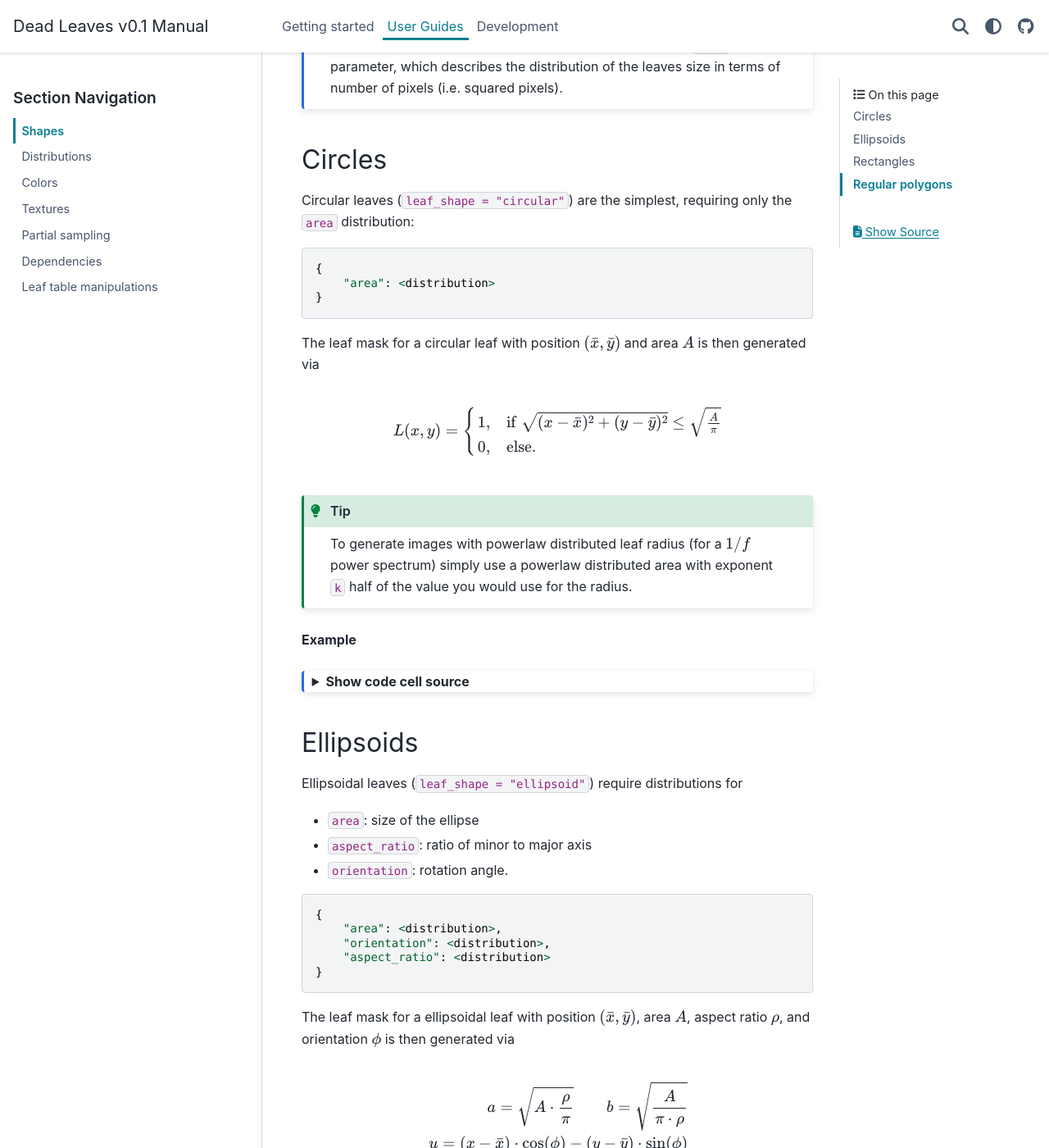
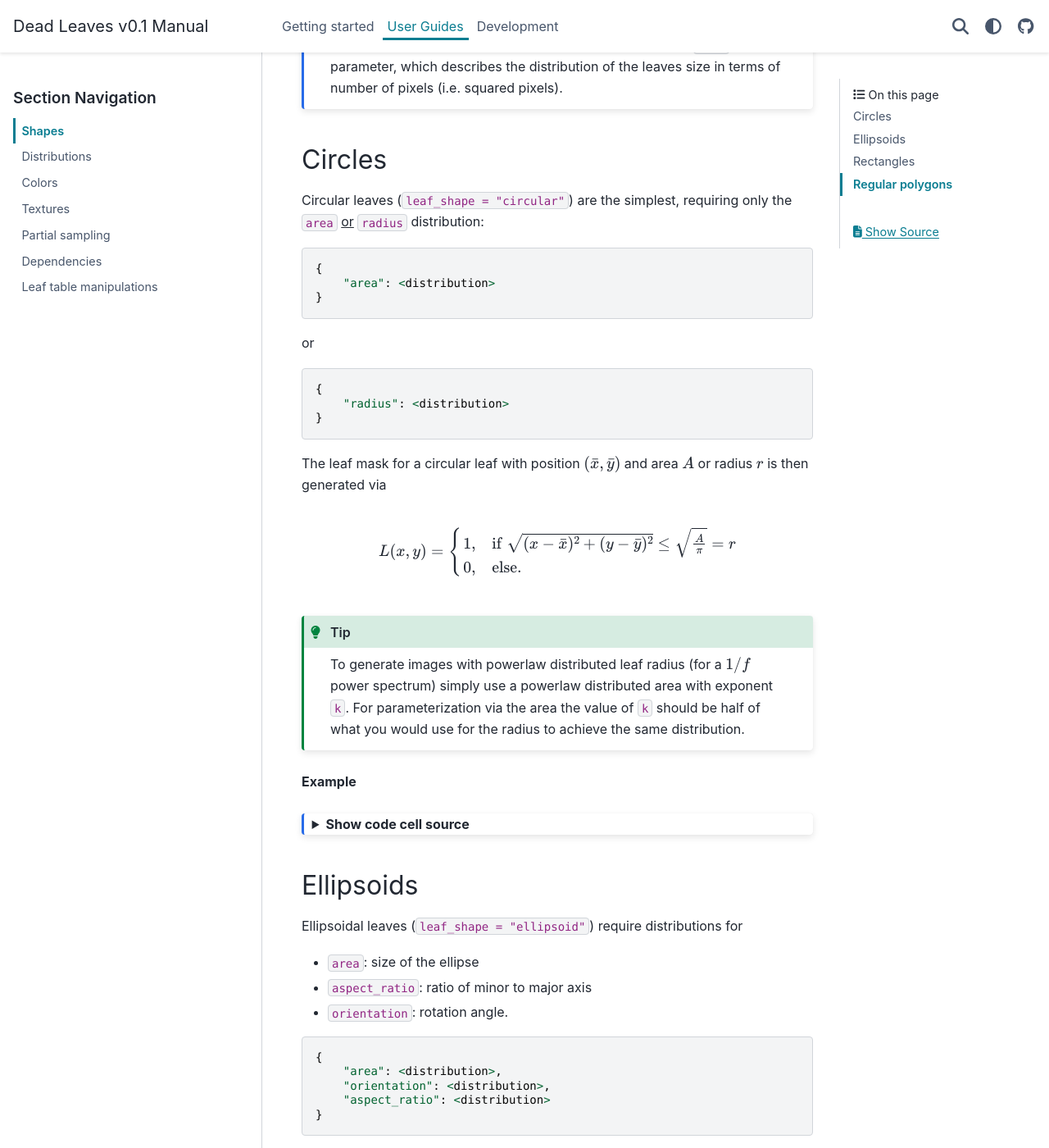
Before and after one commit to ag-perception-wallis-lab/deadleaves, a Sphinx documentation site: the page built from docs/user_guides/shapes.md, in a window 1280 px wide and 1400 px high, scrolled down 549 px. Shown: the whole window at 82% size. Built offline with Sphinx 7.4.7 and the PyData theme 0.15.4, drawn with Linux system fonts in a browser that asks for light colours; pages that are not in the unit, such as notebooks, are missing from menus.

Commit message:
Adjust docs to parameterization via radius or area

````diff
--- a/docs/user_guides/shapes.md
+++ b/docs/user_guides/shapes.md
@@ -28,7 +28,7 @@ For comparability all shape sizes are parameterized via an `area` parameter, whi
 
 ## Circles
 
-Circular leaves (`leaf_shape = "circular"`) are the simplest, requiring only the `area` distribution:
+Circular leaves (`leaf_shape = "circular"`) are the simplest, requiring only the `area` <u>or</u> `radius` distribution:
 
 ```python
 {
@@ -36,17 +36,26 @@ Circular leaves (`leaf_shape = "circular"`) are the simplest, requiring only the
 }
 ```
 
-The leaf mask for a circular leaf with position $(\bar{x},\bar{y})$ and area $A$ is then generated via
+or
+
+```python
+{
+    "radius": <distribution>
+}
+```
+
+The leaf mask for a circular leaf with position $(\bar{x},\bar{y})$ and area $A$ or radius $r$ is then generated via
 
 $$
     L(x,y) = \begin{cases}
-    1, & \text{if } \sqrt{(x-\bar{x})^2 + (y-\bar{y})^2} \leq \sqrt{\frac{A}{\pi}} \\
+    1, & \text{if } \sqrt{(x-\bar{x})^2 + (y-\bar{y})^2} \leq \sqrt{\frac{A}{\pi}} = r \\
     0, & \text{else.}
     \end{cases}
 $$
 
 ```{tip}
-To generate images with powerlaw distributed leaf radius (for a $1/f$ power spectrum) simply use a powerlaw distributed area with exponent `k` half of the value you would use for the radius.
+To generate images with powerlaw distributed leaf radius (for a $1/f$ power spectrum) simply use a powerlaw distributed area with exponent `k`.
+For parameterization via the area the value of `k` should be half of what you would use for the radius to achieve the same distribution.
 ```
 
 **Example**
````
